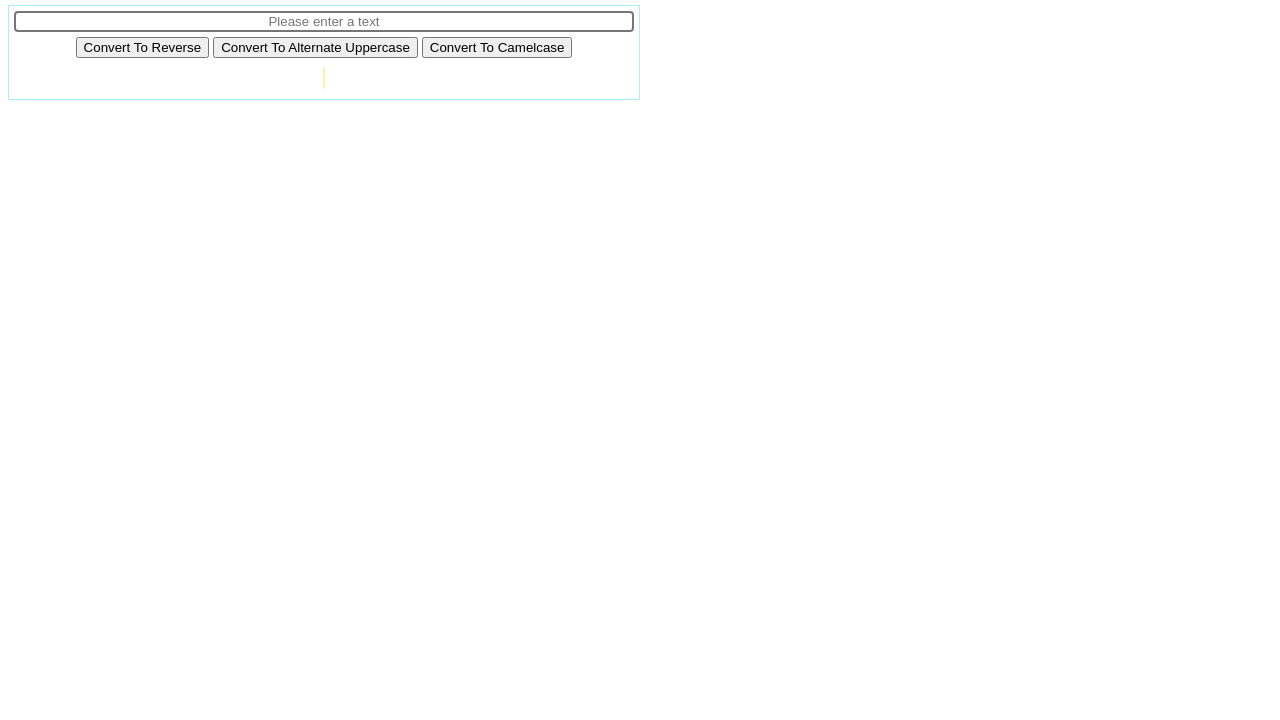
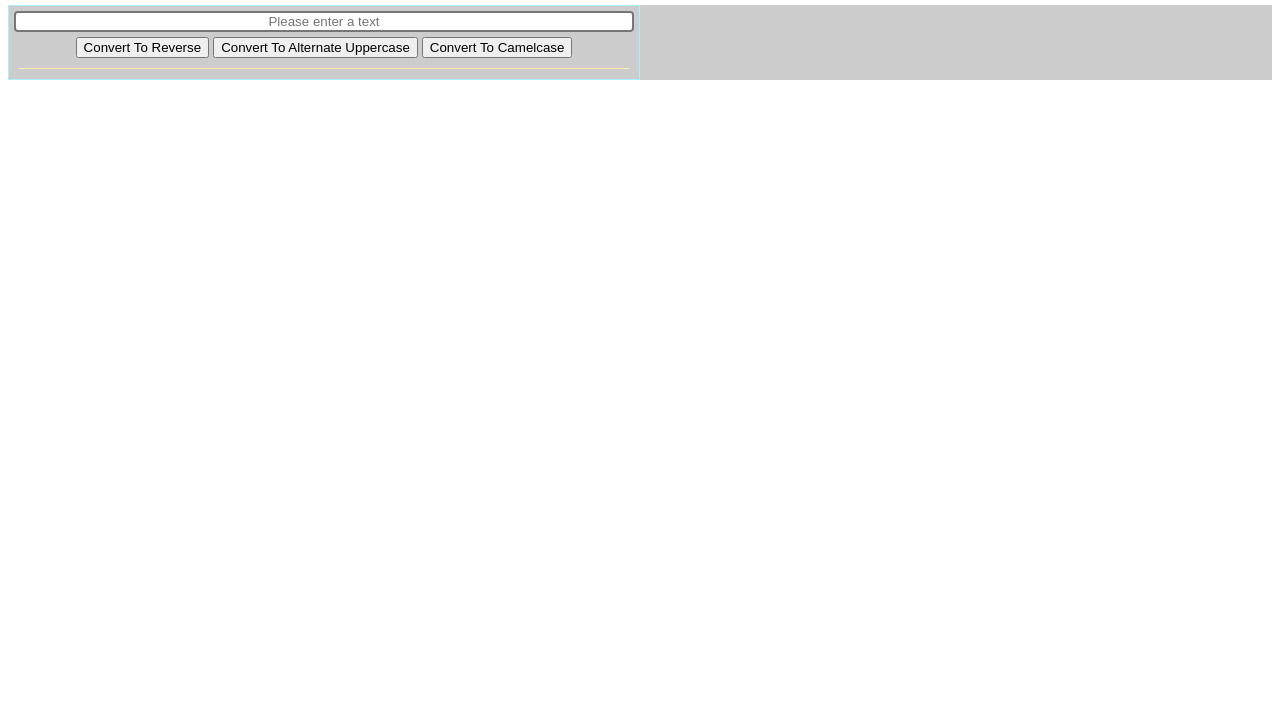
Before and after one commit to johnywalker01/TestApp, a website: page HTML5App/public_html/index.html in a window 1280 px wide. Shown: the part 80-800 px from the top of the page. Drawn offline with nearby package versions, Linux system fonts and the light colour scheme.

Commit message:
removing unused codes

```diff
--- a/HTML5App/public_html/index.html
+++ b/HTML5App/public_html/index.html
@@ -11,17 +11,17 @@
     <link href="style/generic.css" rel="stylesheet" type="text/css"/>
     <link href="style/style1.css" rel="stylesheet" type="text/css"/>
   </head>
-  <body ng-app="myApp">
+  <body ng-app="myApp" ng-controller="myController as myCtrl">
     <h2>Angular JS Test App</h2>
-    <div class="row" ng-controller="myController as myCtrl">
-      <div class="col-6 mz-centerDiv borderOn">
-        <input class="mz-inputS1" type="text" placeholder="Please enter a text" ng-model="myCtrl.string"/>
+    <div class="row" style="background-color: #ccc;">
+      <div class="col-6 borderOn">
+      <input class="mz-inputS1" type="text" title="Please enter your string" placeholder="Please enter a text" ng-model="myCtrl.string"/>
         <div class="col-12 mz-centerAlign">
           <button ng-click="myCtrl.convertToReverse()">Convert To Reverse</button>
           <button ng-click="myCtrl.convertToAlternateUppercase()">Convert To Alternate Uppercase</button>
           <button ng-click="myCtrl.convertToCamelCase()">Convert To Camelcase</button>
         </div>
-        <div class="col-12 mz-centerAlign">
+        <div class="col-12">
           <label class="mz-displaylabel" ng-bind="myCtrl.resultString"></label>
         </div>
       </div>
--- a/HTML5App/public_html/style/style1.css
+++ b/HTML5App/public_html/style/style1.css
@@ -14,10 +14,10 @@ h2{
   text-align: center;
 }
 .mz-displaylabel{
+  display: block;
   width: 100%;
   text-align: center;
-  border: 1px solid #fea;
-  border-radius: 3px;
+  border-bottom: 1px solid #fea;
   font-style: italic;
   font-size: 18px;
   font-weight: bolder;
```
